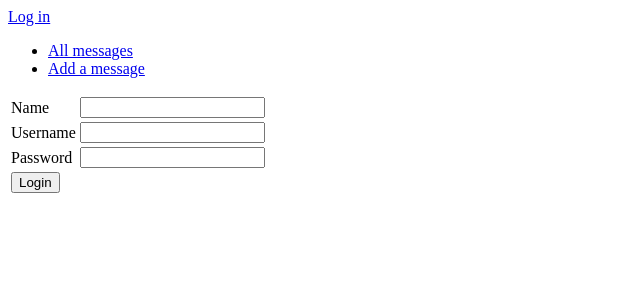
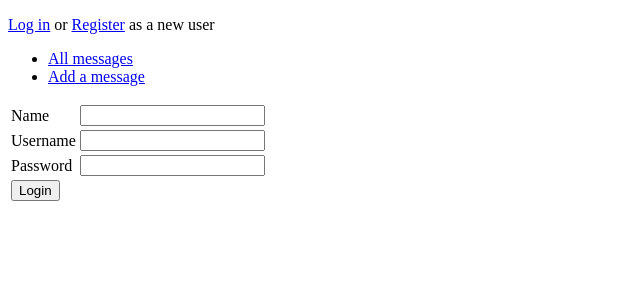
Before and after one commit to mrasola/keskustelufoorumi, a Flask app: page /auth/register/ in a window 1280 px wide. Shown: the top 300 px of the page, without its empty margins (0-640 px from the left). Run offline with Flask 2, Linux system fonts and the light colour scheme.

Commit message:
registration link

```diff
--- a/application/templates/layout.html
+++ b/application/templates/layout.html
@@ -11,7 +11,11 @@
     Kirjautunut nimellä {{ current_user.name }}<a href="{{ url_for('auth_logout') }}"> Log out</a>
 </p>
 {% else %}
-<a href="{{ url_for('auth_login') }}">Log in</a>
+<p>
+    <a href="{{ url_for('auth_login') }}">Log in</a> or
+    <a href="{{ url_for('auth_form') }}">Register</a> as a new user
+</p>
+
 {% endif %}
 
 <ul>
```
